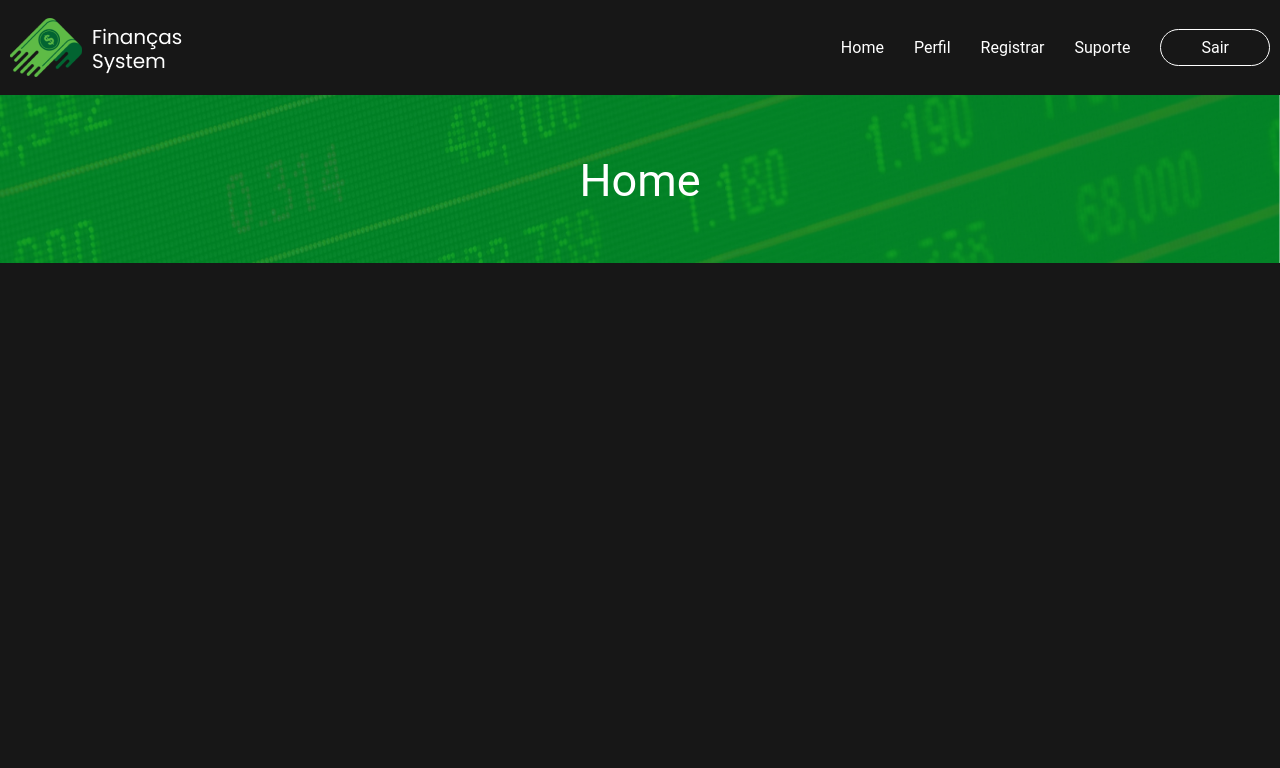
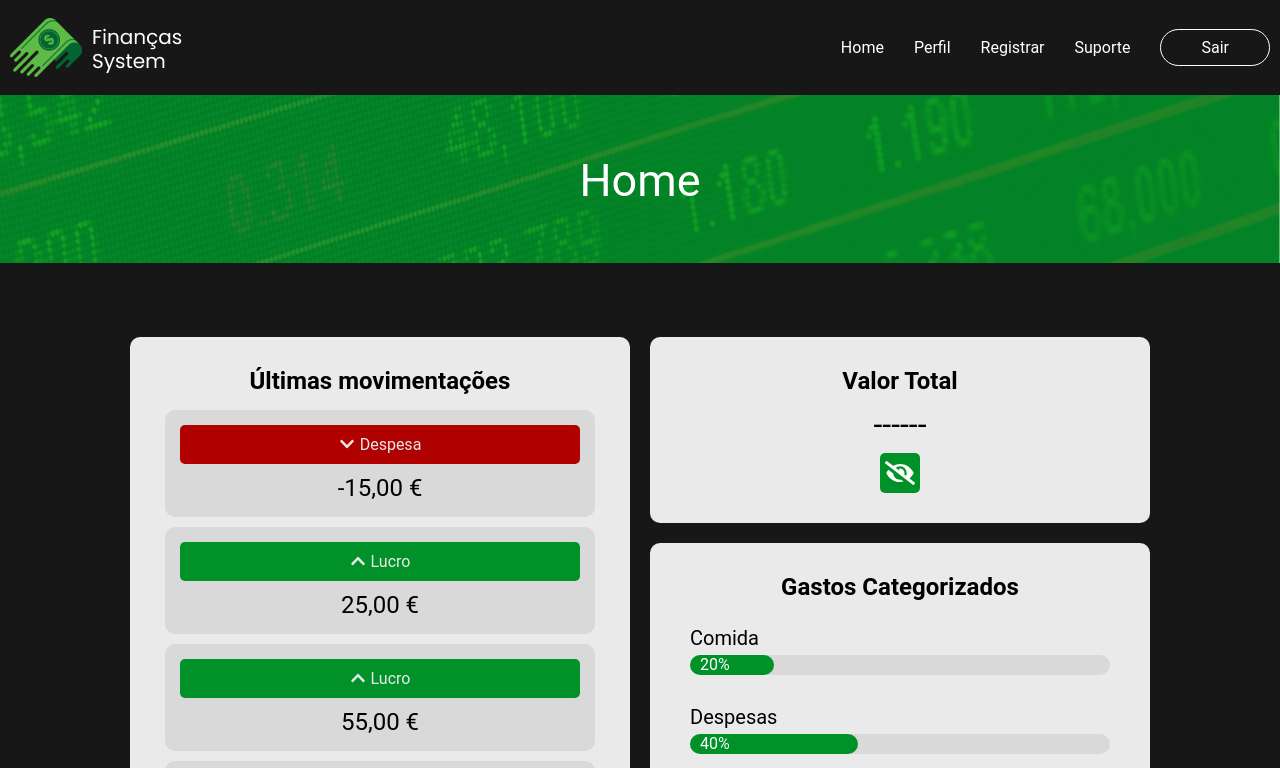
Before and after one commit to leonardohernandesq/finansystem, a React (Create React App) app: page / in a window 1280 px wide. Shown: the top 768 px of the page. Built offline with nearby package versions, Linux system fonts and the light colour scheme.

Commit message:
Desenvolvendo página Home completa

```diff
--- a/package.json
+++ b/package.json
@@ -9,6 +9,7 @@
     "firebase": "^9.9.4",
     "react": "^18.2.0",
     "react-dom": "^18.2.0",
+    "react-icons": "^4.4.0",
     "react-router-dom": "^6.4.0",
     "react-scripts": "5.0.1",
     "styled-components": "^5.3.5",
--- a/src/Components/Banner/style.js
+++ b/src/Components/Banner/style.js
@@ -18,6 +18,7 @@ export const Container = styled.section`
         align-items: center;
         background-color: transparent;
         position: absolute;
+        color: var(--light-100);
         bottom: 0;
         top: 0;
         right: 0;
--- /dev/null
+++ b/src/Components/CategoryValue/index.js
@@ -0,0 +1,23 @@
+import React from 'react';
+import { FaChevronDown, FaChevronUp } from 'react-icons/fa';
+
+import * as S from './style'
+
+export default function CategoryValue({ valor, category }) {
+
+    valor = parseFloat(valor).toLocaleString('de-DE', { currency: 'EUR', style: 'currency', minimumFractionDigits: 2 })
+
+    return (
+        <S.DivValue>
+            <div className={category === 'Despesa' ? 'valueDespesa' : 'valueLucro'}>
+
+                {category === 'Despesa' ? <FaChevronDown /> : <FaChevronUp />}
+
+                <p>{category}</p>
+            </div>
+            <span>
+                <h3>{valor}</h3>
+            </span>
+        </S.DivValue>
+    );
+}
--- /dev/null
+++ b/src/Components/CategoryValue/style.js
@@ -0,0 +1,57 @@
+import styled from "styled-components";
+
+export const DivValue = styled.div`
+        background-color: var(--light-60);
+        padding: 15px;
+        border-radius: 10px;
+        margin: 5px;
+        color: var(--dark-100);
+
+    .valueLucro{
+        display: flex;
+        flex-direction: row;
+        justify-content: center;
+        align-items: center;
+        border-radius: 5px;
+        margin-bottom: 10px;
+        background-color: var(--green);
+        color: var(--light-80);
+        padding: 10px;
+    }
+
+    .valueDespesa{
+        display: flex;
+        flex-direction: row;
+        justify-content: center;
+        align-items: center;
+        border-radius: 5px;
+        margin-bottom: 10px;
+        background-color: var(--red);
+        color: var(--light-80);
+        padding: 10px;
+    }
+
+    .divValue{
+        background-color: var(--light-60);
+        padding: 15px;
+        border-radius: 10px;
+        margin: 5px;
+
+    }
+
+    .valueLucro svg{
+        margin-right: 5px;
+    }
+
+    .valueLucro p{
+        font-size: 16px;
+    }
+
+    .valueDespesa svg{
+        margin-right: 5px;
+    }
+
+    .valueDespesa p{
+        font-size: 16px;
+    }
+`;
--- a/src/Components/Header/style.js
+++ b/src/Components/Header/style.js
@@ -18,6 +18,7 @@ export const Container = styled.section`
         align-items: center;
         flex-direction: row;
         padding: 8px 0;
+        color: var(--light-100);
     }
 
     nav a:not(:last-child){
@@ -31,6 +32,7 @@ export const Container = styled.section`
 
     nav a span{
         border: 1px solid var(--light-100);
+        color: var(--light-100);
         padding: 8px 40px;
         border-radius: 50rem;
     }
--- /dev/null
+++ b/src/Components/ProgressBar/index.js
@@ -0,0 +1,14 @@
+import React from 'react';
+import * as S from './style';
+
+export default function ProgressBar({ completed, category }) {
+    return (
+        <S.ContainerStyles>
+            <p>{category}</p>
+            <S.FillerStyles>
+                <S.LabelStyles completed={completed}>{`${completed}%`}</S.LabelStyles>
+            </S.FillerStyles>
+
+        </S.ContainerStyles>
+    );
+}
--- /dev/null
+++ b/src/Components/ProgressBar/style.js
@@ -0,0 +1,45 @@
+import styled from "styled-components";
+
+export const ContainerStyles = styled.div`
+    margin: 15px 10px;
+
+    p{
+        color: var(--dark-100);
+        margin-bottom: 5px;
+        width: 200px;
+        font-size: 20px;
+    }
+`
+
+export const FillerStyles = styled.div`
+    width: 100%;
+    display: flex;
+    border-radius: 50px;
+    flex-direction: row;
+    align-items: center;
+    background-color: var(--light-60);
+
+
+`
+
+export const LabelStyles = styled.span`
+    height: 20px;
+    min-width: 9%;
+    max-width: 100%;
+    width: ${(props) => (`${props.completed}%`)};
+    background-color: var(--green);
+    border-radius: 50px;
+
+    display: flex;
+    align-items: center;
+    padding-left: 10px;
+    text-align: center;
+    color: var(--white-100);
+    animation: progress 1500ms ease-in 1;
+
+    @keyframes progress {
+        from {
+            width: 0;
+        }
+    }
+`
--- a/src/Pages/Home/index.js
+++ b/src/Pages/Home/index.js
@@ -1,11 +1,102 @@
-import React from 'react';
+import React, { useState } from 'react';
+import { FaEye, FaEyeSlash } from 'react-icons/fa';
+import * as S from './style';
 
 import Banner from '../../Components/Banner';
+import CategoryValue from '../../Components/CategoryValue';
+import ProgressBar from '../../Components/ProgressBar';
 
 export default function Home() {
+    const [hiddenValue, setHiddenValue] = useState(false)
+    const completedArray = [
+        {
+            completed: 20,
+            category: 'Comida'
+        },
+        {
+            completed: 40,
+            category: 'Despesas'
+        },
+        {
+            completed: 5,
+            category: 'Remedio'
+        },
+        {
+            completed: 15,
+            category: 'Outros'
+        },
+        {
+            completed: 20,
+            category: 'Viagens'
+        },
+    ]
+    const ValueArray = [
+        {
+            value: -15,
+            category: 'Despesa'
+        },
+        {
+            value: 25,
+            category: 'Lucro'
+        },
+        {
+            value: 55,
+            category: 'Lucro'
+        },
+        {
+            value: 72,
+            category: 'Lucro'
+        },
+        {
+            value: -30,
+            category: 'Despesa'
+        },
+
+    ]
+
+
+    function somarValor() {
+        var soma = 1
+        for (var i = 0; i < ValueArray.length; i++) {
+            soma = soma + ValueArray[i].value
+        }
+        return parseFloat(soma).toLocaleString('de-DE', { currency: 'EUR', style: 'currency', minimumFractionDigits: 2 })
+    }
+
     return (
-        <div>
-            <Banner imagem={require('../../Imgs/banner.jpg')} title={'Home'} />
-        </div>
+        <S.Wrapper>
+            <div>
+                <Banner imagem={require('../../Imgs/banner.jpg')} title={'Home'} />
+            </div>
+            <S.Container>
+                <main>
+                    <section className='sectionHome'>
+                        <h2>Últimas movimentações</h2>
+
+                        {ValueArray.map((item, id) => (
+                            <CategoryValue key={id} valor={item.value} category={item.category} />
+
+                        ))}
+                    </section>
+                    <S.WrapperSection>
+                        <section className='sectionHome'>
+                            <h2>Valor Total</h2>
+                            <h3 className='valueText'>{hiddenValue ? `${somarValor()} ` : '------'}</h3>
+                            <div className='divHiddenButton'>
+                                <button className='hiddenButton' onClick={() => setHiddenValue(!hiddenValue)}>
+                                    {hiddenValue ? <FaEye color='#fff' size={30} /> : <FaEyeSlash color='#fff' size={30} />}
+                                </button>
+                            </div>
+                        </section>
+                        <section className='sectionHome'>
+                            <h2>Gastos Categorizados</h2>
+                            {completedArray.map((item, id) => (
+                                <ProgressBar key={id} completed={item.completed} category={item.category} />
+                            ))}
+                        </section>
+                    </S.WrapperSection>
+                </main>
+            </S.Container>
+        </S.Wrapper>
     );
 }
--- a/src/Pages/Home/style.js
+++ b/src/Pages/Home/style.js
@@ -0,0 +1,73 @@
+import styled from "styled-components";
+
+export const Wrapper = styled.div`
+    width: 100%;
+    display: flex;
+    flex-direction: column;
+    justify-content: center;
+    align-items: center;
+`
+
+export const Container = styled.section`
+    width: 100%;
+    max-width: 1280px;
+    display: flex;
+    flex-direction: column;
+    justify-content: center;
+    align-items: center;
+    margin-top: 60px;
+    padding-bottom: 30px;
+
+    main{
+        display: flex;
+
+    }
+
+    >main .sectionHome{
+        display: flex;
+        flex-direction: column;
+        width: 500px;
+        border-radius: 10px;
+        margin: 10px;
+        background-color: var(--light-80);
+        padding: 30px;
+    }
+
+    main .sectionHome h2{
+        margin-bottom: 10px;
+        color: var(--dark-100);
+        text-align: center;
+        font-weight: 600;
+    }
+
+    main .sectionHome h3{
+        font-size: 24px;
+        font-weight: 400;
+        text-align: center;
+    }
+    main .sectionHome .valueText{
+        color: var(--dark-100);
+        font-size: 32px;
+    }
+
+    main .sectionHome .divHiddenButton{
+        width: 100%;
+        display: flex;
+        justify-content: center;
+        margin-top: 10px;
+    }
+
+    main .sectionHome .hiddenButton{
+        display: flex;
+        justify-content: center;
+        align-items: center;
+        padding: 0;
+        width: 40px;
+        height: 40px;
+    }
+`
+
+export const WrapperSection = styled.div`
+    display: flex;
+    flex-direction: column;
+`
--- a/src/globalStyles.js
+++ b/src/globalStyles.js
@@ -3,8 +3,8 @@ import { createGlobalStyle } from "styled-components";
 export default createGlobalStyle`
   :root {
     --red: #B00000;
-    --green: #05C050;
-    --greenplus: #009229;
+    --green: #009229;
+    --greenplus: #017221;
 
     --dark-100: #000000;
     --dark-80: #171717;
@@ -14,18 +14,22 @@ export default createGlobalStyle`
     --light-100: #ffffff;
     --light-80: #EAEAEA;
     --light-60: #D9D9D9;
-    --light-60: #C9C9C9;
+    --light-40: #C9C9C9;
   }
 
   *{
     margin: 0;
     padding: 0;
     box-sizing: border-box;
-    background-color: var(--dark-80);
   }
 
-  body, input, textarea, button{
+  body{
+    background-color: var(--dark-80);
+    color: var(--light-100);
     font: 400 1rem 'Roboto', sans-serif;
+  }
+
+  input, textarea, button{
     color: var(--light-100);
   }
 
```
Also changed, not shown: 2 other files (tests, documents, lock files or other folders).
